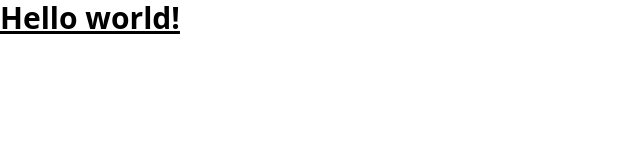
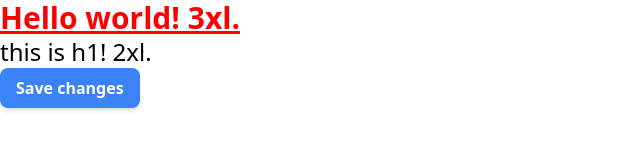
Before and after one commit to read0more/tailwind-playground, a website: page src/index.html in a window 1280 px wide. Shown: the whole page, without its empty margins (0-640 px from the left). Drawn offline with nearby package versions, Linux system fonts and the light colour scheme; files that its build step writes are made by us from their sources.

Commit message:
몇개 실험

```diff
--- a/src/index.html
+++ b/src/index.html
@@ -8,6 +8,10 @@
     <link href="../dist/output.css" rel="stylesheet" />
   </head>
   <body>
-    <h1 class="text-3xl font-bold underline">Hello world!</h1>
+    <h1 class="text-3xl font-bold underline lg:test">Hello world! 3xl.</h1>
+    <h1>this is h1! 2xl.</h1>
+    <button class="btn-primary">
+      Save changes
+    </button>
   </body>
 </html>
--- a/src/main.css
+++ b/src/main.css
@@ -1,3 +1,24 @@
 @tailwind base;
 @tailwind components;
 @tailwind utilities;
+
+@layer base {
+    h1 {
+      @apply text-2xl;
+    }
+    h2 {
+      @apply text-xl;
+    }
+  }
+
+@layer utilities {
+  .test {
+    color: red;
+  }
+}
+
+@layer components {
+  .btn-primary {
+    @apply py-2 px-4 bg-blue-500 text-white font-semibold rounded-lg shadow-md hover:bg-blue-700 focus:outline-none focus:ring-2 focus:ring-blue-400 focus:ring-opacity-75;
+  }
+}
```
Also changed, not shown: 1 other file.
